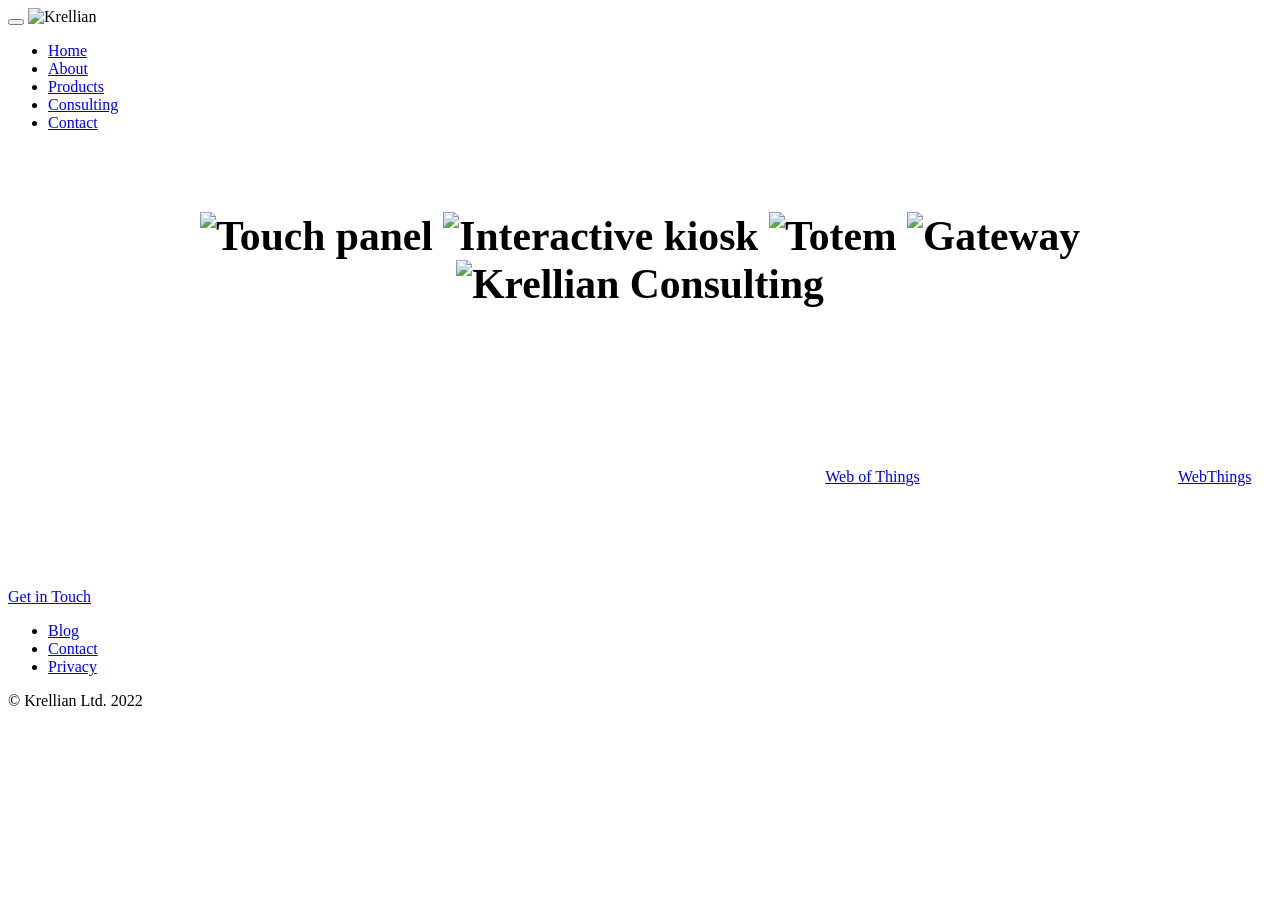
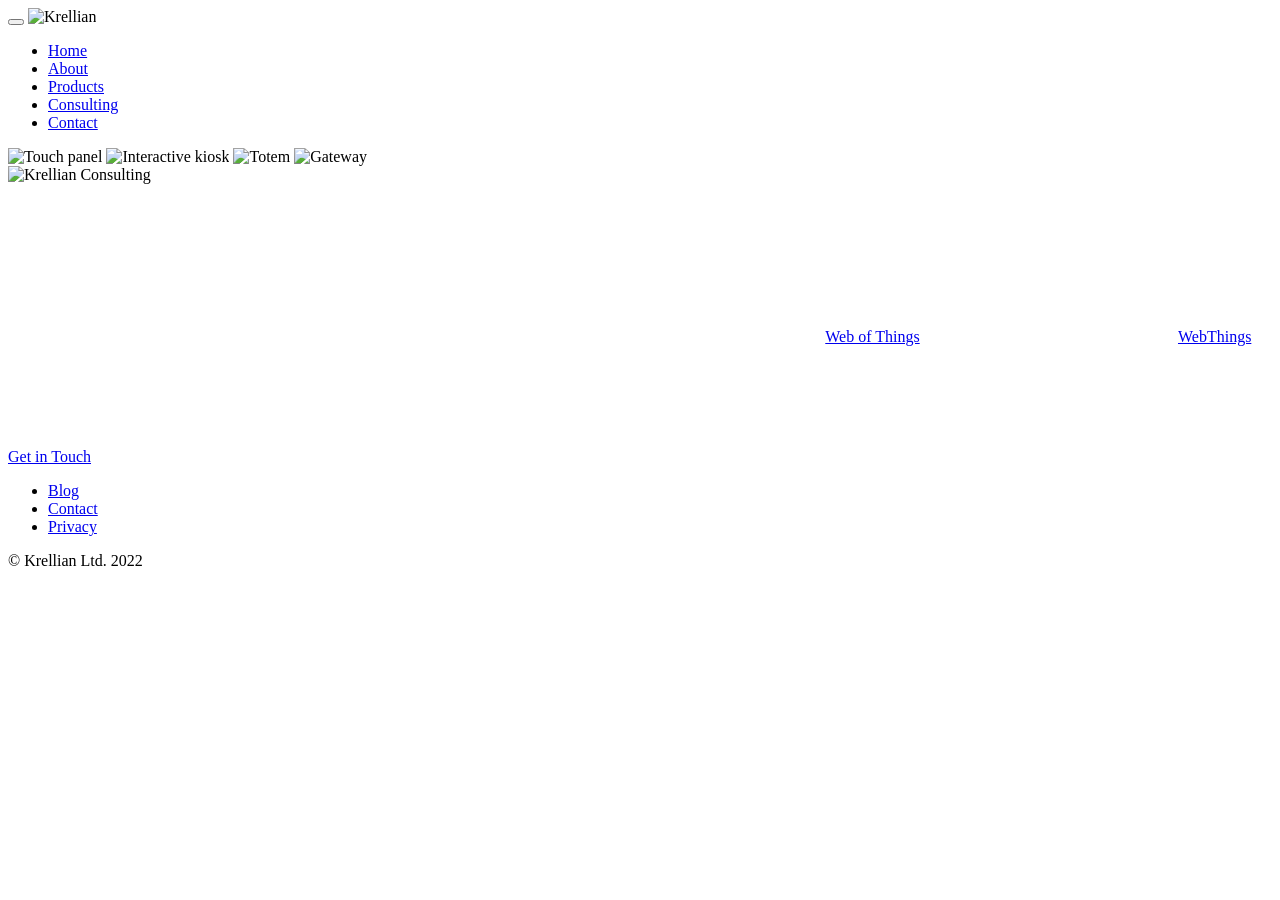

Visual tweaks

--- a/consulting/css/consulting.css
+++ b/consulting/css/consulting.css
@@ -6,7 +6,7 @@
   color: #000;
 }
 
-.dark-section h1, .light-section {
+.dark-section h1, .light-section h1 {
   font-size: 2.6rem;
   font-weight: 600;
   margin: 0 auto;
